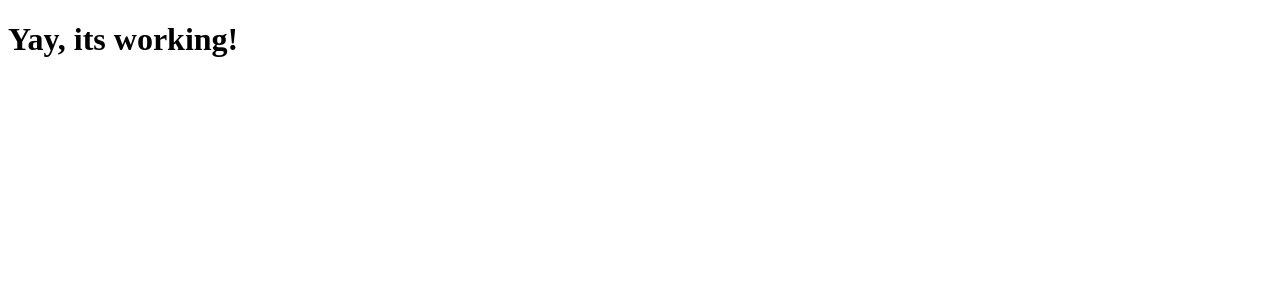
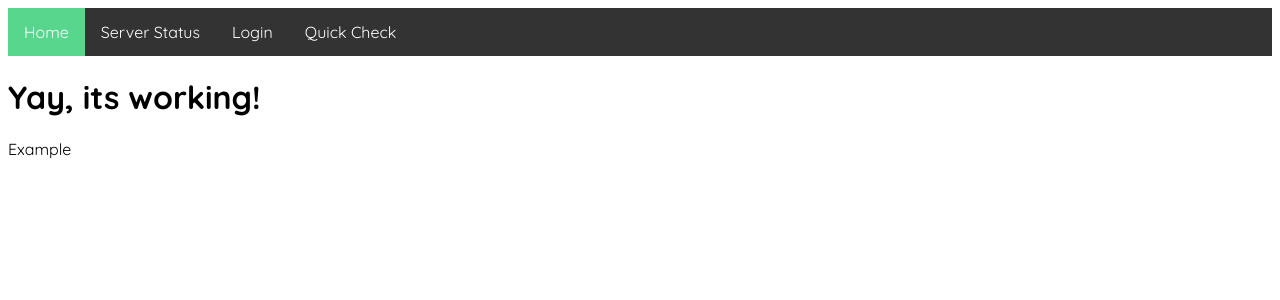
Before and after one commit to krityugsinghrajput/horizonruntime, a Django app: page / in a window 1280 px wide. Shown: the top 300 px of the page. Run offline with Django 4.2, Linux system fonts and the light colour scheme.

Commit message:
Edit #1 - - Fixed base.html - Re-coded navbar - added server_status page - fixed bugs in home.html and base.html

```diff
--- a/debugfinder/static/debugfinder/base.css
+++ b/debugfinder/static/debugfinder/base.css
@@ -1,3 +1,15 @@
+/** Font imported from google fonts **/
+@import url('https://fonts.googleapis.com/css2?family=Quicksand:wght@300;400;500;600;700&display=swap');
+
+/** Basic Color Template for this web app **/
+/** Green #58D68D */
+/** Blue #3498DB */
+
+body {
+    font-family: 'Quicksand', sans-serif;
+}
+
+
 /** Navigation Bar **/
 ul {
     list-style-type: none;
@@ -19,8 +31,12 @@ li a {
     text-decoration: none;
 }
 
-li a:hover {
-    background-color: #111;
+li a:hover:not(.active) {
+    background-color: #3498DB;
+}
+
+.active {
+    background-color: #58D68D;
 }
 
 /** Navigation Bar **/
--- a/debugfinder/templates/base.html
+++ b/debugfinder/templates/base.html
@@ -7,19 +7,24 @@
     <meta http-equiv="X-UA-Compatible" content="IE=edge">
     <meta name="viewport" content="width=device-width, initial-scale=1.0">
     <link rel="stylesheet" type="text/css" href="{% static 'debugfinder/base.css' %}">
-    <title>Foundation Template</title>
+    <title>{% block title %} {#
+        <!--title here--> #} {% endblock %}
+    </title>
+    {% block head %}
+    {% endblock %}
 </head>
 
 <body>
 
     <!-- Navigation bar -->
     <ul>
-        <li><a class="active" href="">Home</a></li>
-        <li><a href="">Login</a></li>
-        <li><a href="">Control Panel</a></li>
-        <li><a href="">Servers Panel</a></li>
+        <li><a class="active" href="#home">Home</a></li>
+        <li><a href="#news">Server Status</a></li>
+        <li><a href="#contact">Login</a></li>
+        <li><a href="#about">Quick Check</a></li>
     </ul>
     <!-- Navigation bar -->
+
 
 
     <!-- Footter for debug finder-->
@@ -28,6 +33,11 @@
             <li></li>
         </ul>
     </div>
+
+    <div>
+        {% block content %}
+        {% endblock %}
+    </div>
 </body>
 
 </html>
--- a/debugfinder/templates/debugfinder/home.html
+++ b/debugfinder/templates/debugfinder/home.html
@@ -1,15 +1,26 @@
-<!DOCTYPE html>
+{% extends 'base.html' %}
+{% block active_page1 %} active area-current="page" {% endblock %}
+{% block title %} Home DebugFinder {% endblock %}
 <html lang="en">
 
 <head>
     <meta charset="UTF-8">
     <meta http-equiv="X-UA-Compatible" content="IE=edge">
     <meta name="viewport" content="width=device-width, initial-scale=1.0">
-    <title>Home - DebugFinder</title>
 </head>
+
+{% block head %}
+{% endblock head %}
+
+
+{% block content %}
 
 <body>
     <h1>Yay, its working!</h1>
+    <p>Example</p>
 </body>
 
+{% endblock %}
+
+
 </html>
```
Also changed, not shown: debugfinder/templates/debugfinder/server_status.html (added), 2 other files.
